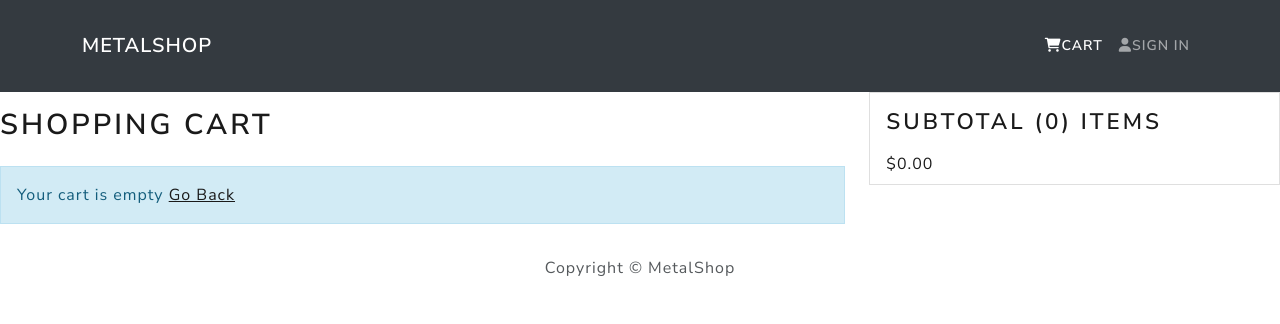
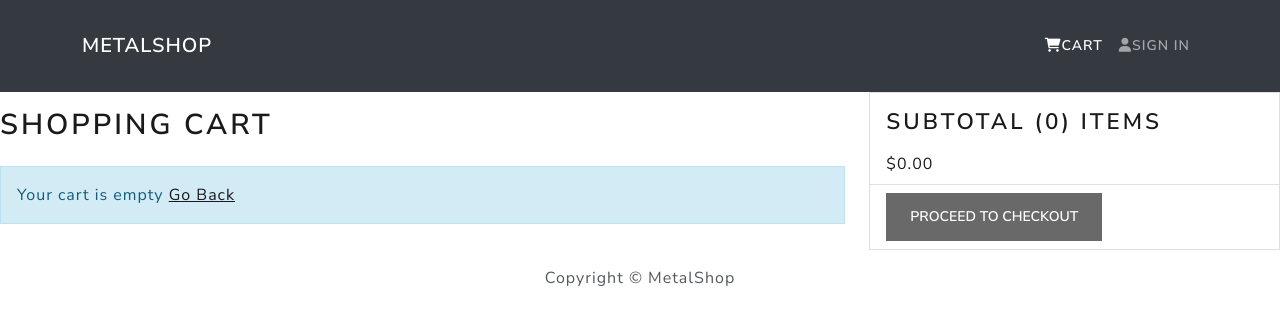
Before and after one commit to Santamaria-Alex/FS-shop, a React (Create React App) app in the folder frontend/: page /cart in a window 1280 px wide. Shown: the top 324 px of the page. Built offline with nearby package versions, Linux system fonts and the light colour scheme.

Commit message:
added checkout button

```diff
--- a/frontend/src/screens/CartScreen.js
+++ b/frontend/src/screens/CartScreen.js
@@ -13,7 +13,7 @@ import {
 } from "react-bootstrap";
 import Message from "../components/Message";
 import { addToCart } from "../actions/cartActions";
-import { useLocation, useParams } from "react-router";
+import { useLocation, useNavigate, useParams } from "react-router";
 
 const CartScreen = () => {
   //get item id
@@ -41,6 +41,13 @@ const CartScreen = () => {
 
   const removeFromCartHandler = (id) => {
     console.log(id);
+  };
+
+  //init useNavigate
+  const navigate = useNavigate();
+
+  const checkoutHandler = () => {
+    navigate("/login?redirect=shipping");
   };
 
   return (
@@ -110,6 +117,16 @@ const CartScreen = () => {
                 .reduce((acc, item) => acc + item.qty * item.price, 0)
                 .toFixed(2)}
             </ListGroupItem>
+            <ListGroupItem>
+              <Button
+                type="button"
+                className="btn-block"
+                disabled={cartItems.length === 0}
+                onClick={checkoutHandler}
+              >
+                Proceed to Checkout
+              </Button>
+            </ListGroupItem>
           </ListGroup>
         </Card>
       </Col>
```
